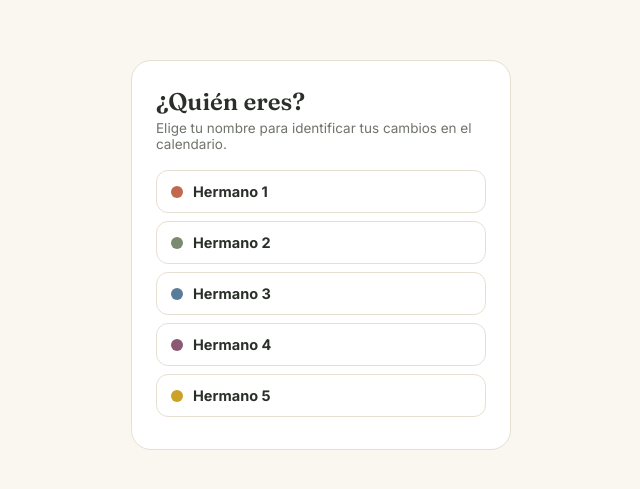
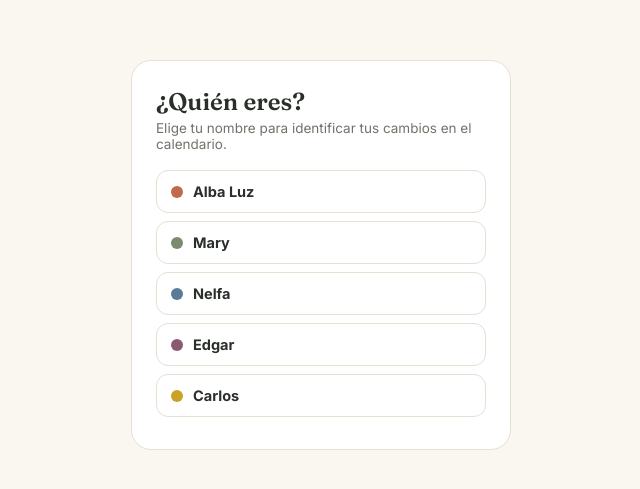
Before and after one commit to LeoRojas55/turnos, a plain HTML site: page index.html in a window 1280 px wide. Shown: the part 145-634 px from the top of the page, without its empty margins (319-959 px from the left). Drawn offline with Linux system fonts and the light colour scheme.

```diff
--- a/index.html
+++ b/index.html
@@ -299,11 +299,11 @@
 
 let state = {
   siblings: [
-    {id:'s1', name:'Hermano 1', hex:'#C1694F', pinHash:null},
-    {id:'s2', name:'Hermano 2', hex:'#7A8B6F', pinHash:null},
-    {id:'s3', name:'Hermano 3', hex:'#5B7C99', pinHash:null},
-    {id:'s4', name:'Hermano 4', hex:'#8B5A72', pinHash:null},
-    {id:'s5', name:'Hermano 5', hex:'#C9A227', pinHash:null},
+    {id:'s1', name:'Alba Luz', hex:'#C1694F', pinHash:null},
+    {id:'s2', name:'Mary', hex:'#7A8B6F', pinHash:null},
+    {id:'s3', name:'Nelfa', hex:'#5B7C99', pinHash:null},
+    {id:'s4', name:'Edgar', hex:'#8B5A72', pinHash:null},
+    {id:'s5', name:'Carlos', hex:'#C9A227', pinHash:null},
   ],
   assignments: {},
   history: []
```
